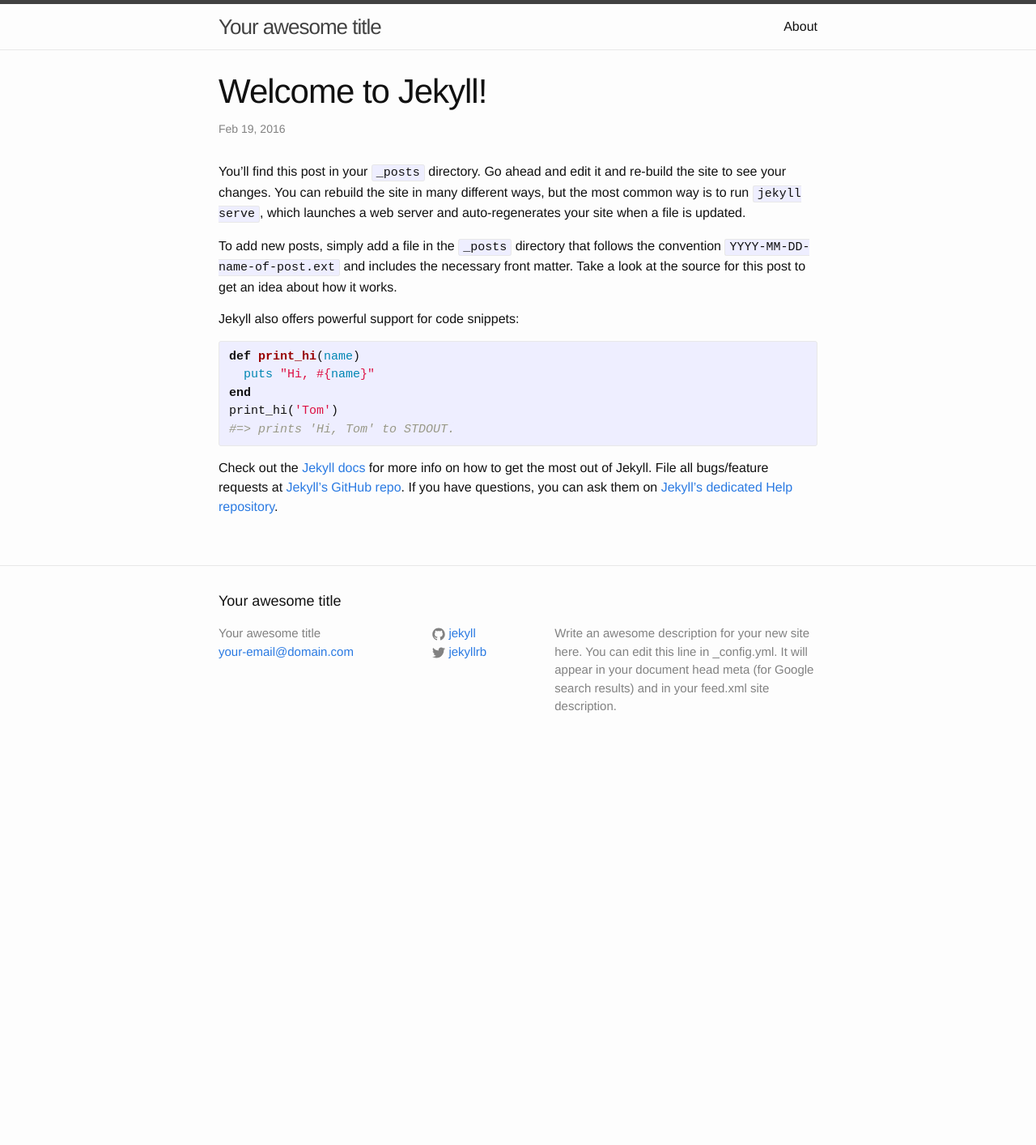
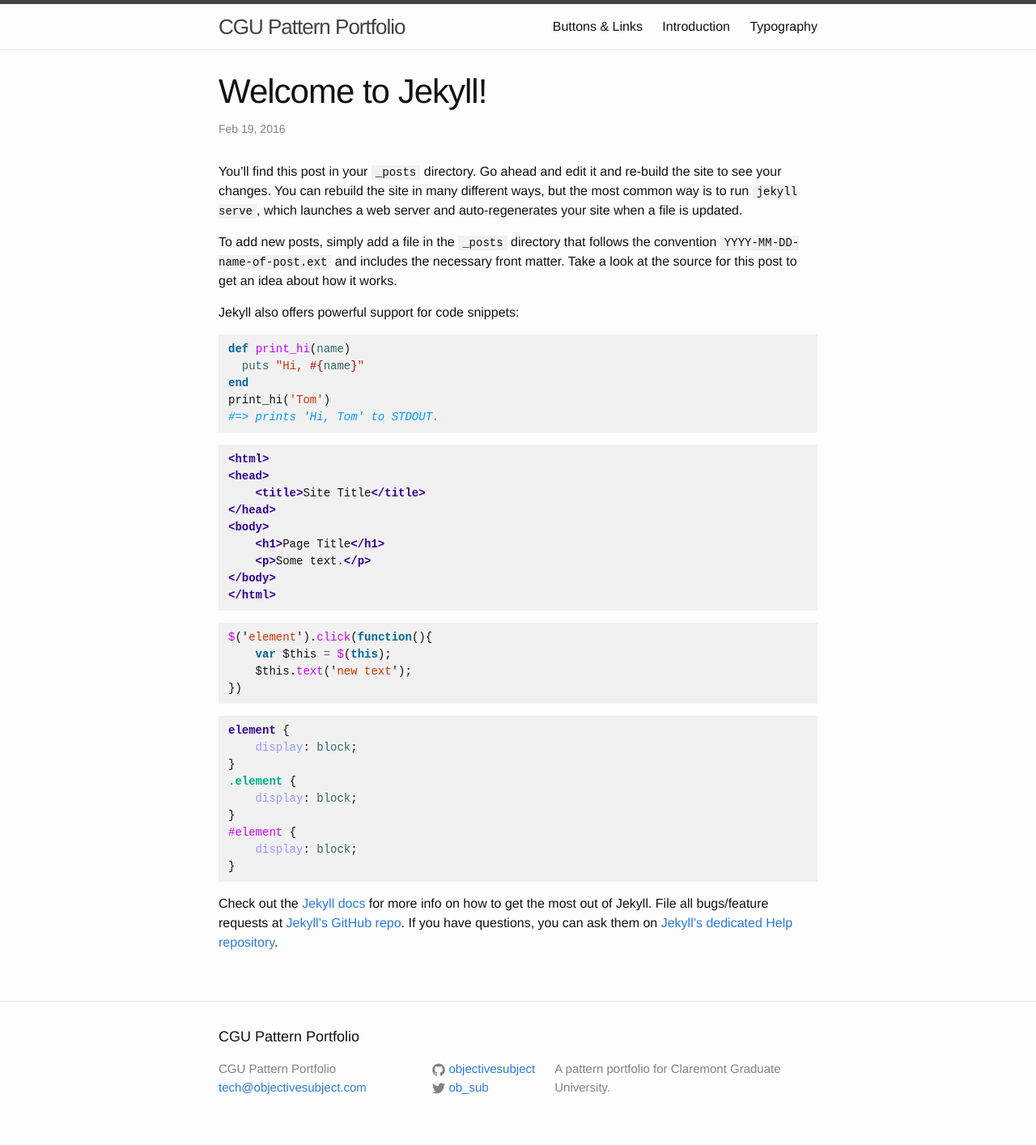
Before and after one commit to ObjectiveSubject/cgu-pattern-portfolio, a Jekyll site: the page built from _posts/2016-02-19-welcome-to-jekyll.markdown, in a window 1280 px wide. Shown: the whole page at 81% size. Built offline with Jekyll 4.4.1, drawn with Linux system fonts in a browser that asks for light colours; before the commit the page ends 944 px from its top, so only the background shows below that.

Commit message:
add pages

```diff
--- a/_config.yml
+++ b/_config.yml
@@ -1,14 +1,12 @@
 # Site settings
-title: Your awesome title
-email: your-email@domain.com
+title: CGU Pattern Portfolio
+email: tech@objectivesubject.com
 description: > # this means to ignore newlines until "baseurl:"
-  Write an awesome description for your new site here. You can edit this
-  line in _config.yml. It will appear in your document head meta (for
-  Google search results) and in your feed.xml site description.
+  A pattern portfolio for Claremont Graduate University.
 baseurl: "" # the subpath of your site, e.g. /blog/
 url: "http://yourdomain.com" # the base hostname & protocol for your site
-twitter_username: jekyllrb
-github_username:  jekyll
+twitter_username: ob_sub
+github_username:  objectivesubject
 
 # Build settings
 markdown: kramdown
--- a/_posts/2016-02-19-welcome-to-jekyll.markdown
+++ b/_posts/2016-02-19-welcome-to-jekyll.markdown
@@ -18,6 +18,37 @@
 #=> prints 'Hi, Tom' to STDOUT.
 {% endhighlight %}
 
+{% highlight html %}
+<html>
+<head>
+    <title>Site Title</title>
+</head>
+<body>
+    <h1>Page Title</h1>
+    <p>Some text.</p>
+</body>
+</html>
+{% endhighlight %}
+
+{% highlight javascript %}
+$('element').click(function(){
+    var $this = $(this);
+    $this.text('new text');
+})
+{% endhighlight %}
+
+{% highlight css %}
+element {
+    display: block;
+}
+.element {
+    display: block;
+}
+#element {
+    display: block;
+}
+{% endhighlight %}
+
 Check out the [Jekyll docs][jekyll] for more info on how to get the most out of Jekyll. File all bugs/feature requests at [Jekyll’s GitHub repo][jekyll-gh]. If you have questions, you can ask them on [Jekyll’s dedicated Help repository][jekyll-help].
 
 [jekyll]:      http://jekyllrb.com
--- a/_sass/_base.scss
+++ b/_sass/_base.scss
@@ -127,10 +127,8 @@
  */
 pre,
 code {
-    font-size: 15px;
-    border: 1px solid $grey-color-light;
-    border-radius: 3px;
-    background-color: #eef;
+    font-size: 14px;
+    background-color: #F1F1F1;
 }
 
 code {
@@ -139,7 +137,7 @@
 
 pre {
     padding: 8px 12px;
-    overflow-x: scroll;
+    overflow-x: auto;
 
     > code {
         border: 0;
--- a/_sass/_syntax-highlighting.scss
+++ b/_sass/_syntax-highlighting.scss
@@ -3,65 +3,68 @@
  */
 .highlight {
     background: #fff;
+    font-family: "Source Code Pro", "Monaco", monospace;
     @extend %vertical-rhythm;
 
-    .c     { color: #998; font-style: italic } // Comment
-    .err   { color: #a61717; background-color: #e3d2d2 } // Error
-    .k     { font-weight: bold } // Keyword
-    .o     { font-weight: bold } // Operator
-    .cm    { color: #998; font-style: italic } // Comment.Multiline
-    .cp    { color: #999; font-weight: bold } // Comment.Preproc
-    .c1    { color: #998; font-style: italic } // Comment.Single
-    .cs    { color: #999; font-weight: bold; font-style: italic } // Comment.Special
-    .gd    { color: #000; background-color: #fdd } // Generic.Deleted
-    .gd .x { color: #000; background-color: #faa } // Generic.Deleted.Specific
-    .ge    { font-style: italic } // Generic.Emph
-    .gr    { color: #a00 } // Generic.Error
-    .gh    { color: #999 } // Generic.Heading
-    .gi    { color: #000; background-color: #dfd } // Generic.Inserted
-    .gi .x { color: #000; background-color: #afa } // Generic.Inserted.Specific
-    .go    { color: #888 } // Generic.Output
-    .gp    { color: #555 } // Generic.Prompt
-    .gs    { font-weight: bold } // Generic.Strong
-    .gu    { color: #aaa } // Generic.Subheading
-    .gt    { color: #a00 } // Generic.Traceback
-    .kc    { font-weight: bold } // Keyword.Constant
-    .kd    { font-weight: bold } // Keyword.Declaration
-    .kp    { font-weight: bold } // Keyword.Pseudo
-    .kr    { font-weight: bold } // Keyword.Reserved
-    .kt    { color: #458; font-weight: bold } // Keyword.Type
-    .m     { color: #099 } // Literal.Number
-    .s     { color: #d14 } // Literal.String
-    .na    { color: #008080 } // Name.Attribute
-    .nb    { color: #0086B3 } // Name.Builtin
-    .nc    { color: #458; font-weight: bold } // Name.Class
-    .no    { color: #008080 } // Name.Constant
-    .ni    { color: #800080 } // Name.Entity
-    .ne    { color: #900; font-weight: bold } // Name.Exception
-    .nf    { color: #900; font-weight: bold } // Name.Function
-    .nn    { color: #555 } // Name.Namespace
-    .nt    { color: #000080 } // Name.Tag
-    .nv    { color: #008080 } // Name.Variable
-    .ow    { font-weight: bold } // Operator.Word
-    .w     { color: #bbb } // Text.Whitespace
-    .mf    { color: #099 } // Literal.Number.Float
-    .mh    { color: #099 } // Literal.Number.Hex
-    .mi    { color: #099 } // Literal.Number.Integer
-    .mo    { color: #099 } // Literal.Number.Oct
-    .sb    { color: #d14 } // Literal.String.Backtick
-    .sc    { color: #d14 } // Literal.String.Char
-    .sd    { color: #d14 } // Literal.String.Doc
-    .s2    { color: #d14 } // Literal.String.Double
-    .se    { color: #d14 } // Literal.String.Escape
-    .sh    { color: #d14 } // Literal.String.Heredoc
-    .si    { color: #d14 } // Literal.String.Interpol
-    .sx    { color: #d14 } // Literal.String.Other
-    .sr    { color: #009926 } // Literal.String.Regex
-    .s1    { color: #d14 } // Literal.String.Single
-    .ss    { color: #990073 } // Literal.String.Symbol
-    .bp    { color: #999 } // Name.Builtin.Pseudo
-    .vc    { color: #008080 } // Name.Variable.Class
-    .vg    { color: #008080 } // Name.Variable.Global
-    .vi    { color: #008080 } // Name.Variable.Instance
-    .il    { color: #099 } // Literal.Number.Integer.Long
+    .hll { background-color: #ffffcc }
+    .c { color: #0099FF; font-style: italic } /* Comment */
+    .err { color: #AA0000; background-color: #FFAAAA } /* Error */
+    .k { color: #006699; font-weight: bold } /* Keyword */
+    .o { color: #555555 } /* Operator */
+    .cm { color: #0099FF; font-style: italic } /* Comment.Multiline */
+    .cp { color: #009999 } /* Comment.Preproc */
+    .c1 { color: #0099FF; font-style: italic } /* Comment.Single */
+    .cs { color: #0099FF; font-weight: bold; font-style: italic } /* Comment.Special */
+    .gd { background-color: #FFCCCC; border: 1px solid #CC0000 } /* Generic.Deleted */
+    .ge { font-style: italic } /* Generic.Emph */
+    .gr { color: #FF0000 } /* Generic.Error */
+    .gh { color: #003300; font-weight: bold } /* Generic.Heading */
+    .gi { background-color: #CCFFCC; border: 1px solid #00CC00 } /* Generic.Inserted */
+    .go { color: #AAAAAA } /* Generic.Output */
+    .gp { color: #000099; font-weight: bold } /* Generic.Prompt */
+    .gs { font-weight: bold } /* Generic.Strong */
+    .gu { color: #003300; font-weight: bold } /* Generic.Subheading */
+    .gt { color: #99CC66 } /* Generic.Traceback */
+    .kc { color: #006699; font-weight: bold } /* Keyword.Constant */
+    .kd { color: #006699; font-weight: bold } /* Keyword.Declaration */
+    .kn { color: #006699; font-weight: bold } /* Keyword.Namespace */
+    .kp { color: #006699 } /* Keyword.Pseudo */
+    .kr { color: #006699; font-weight: bold } /* Keyword.Reserved */
+    .kt { color: #007788; font-weight: bold } /* Keyword.Type */
+    .m { color: #FF6600 } /* Literal.Number */
+    .s { color: #CC3300 } /* Literal.String */
+    .na { color: #330099 } /* Name.Attribute */
+    .nb { color: #336666 } /* Name.Builtin */
+    .nc { color: #00AA88; font-weight: bold } /* Name.Class */
+    .no { color: #336600 } /* Name.Constant */
+    .nd { color: #9999FF } /* Name.Decorator */
+    .ni { color: #999999; font-weight: bold } /* Name.Entity */
+    .ne { color: #CC0000; font-weight: bold } /* Name.Exception */
+    .nf { color: #CC00FF } /* Name.Function */
+    .nl { color: #9999FF } /* Name.Label */
+    .nn { color: #00CCFF; font-weight: bold } /* Name.Namespace */
+    .nt { color: #330099; font-weight: bold } /* Name.Tag */
+    .nv { color: #003333 } /* Name.Variable */
+    .ow { color: #000000; font-weight: bold } /* Operator.Word */
+    .w { color: #bbbbbb } /* Text.Whitespace */
+    .mf { color: #FF6600 } /* Literal.Number.Float */
+    .mh { color: #FF6600 } /* Literal.Number.Hex */
+    .mi { color: #FF6600 } /* Literal.Number.Integer */
+    .mo { color: #FF6600 } /* Literal.Number.Oct */
+    .sb { color: #CC3300 } /* Literal.String.Backtick */
+    .sc { color: #CC3300 } /* Literal.String.Char */
+    .sd { color: #CC3300; font-style: italic } /* Literal.String.Doc */
+    .s2 { color: #CC3300 } /* Literal.String.Double */
+    .se { color: #CC3300; font-weight: bold } /* Literal.String.Escape */
+    .sh { color: #CC3300 } /* Literal.String.Heredoc */
+    .si { color: #AA0000 } /* Literal.String.Interpol */
+    .sx { color: #CC3300 } /* Literal.String.Other */
+    .sr { color: #33AAAA } /* Literal.String.Regex */
+    .s1 { color: #CC3300 } /* Literal.String.Single */
+    .ss { color: #FFCC33 } /* Literal.String.Symbol */
+    .bp { color: #336666 } /* Name.Builtin.Pseudo */
+    .vc { color: #003333 } /* Name.Variable.Class */
+    .vg { color: #003333 } /* Name.Variable.Global */
+    .vi { color: #003333 } /* Name.Variable.Instance */
+    .il { color: #FF6600 } /* Literal.Number.Integer.Long */
 }
--- a/about.md
+++ b/introduction.md
@@ -1,7 +1,7 @@
 ---
 layout: page
-title: About
-permalink: /about/
+title: Introduction
+permalink: /introduction/
 ---
 
 This is the base Jekyll theme. You can find out more info about customizing your Jekyll theme, as well as basic Jekyll usage documentation at [jekyllrb.com](http://jekyllrb.com/)
```
Also changed, not shown: buttons-links.md (added, +10 -0 lines), typography.md (added, +30 -0 lines).
